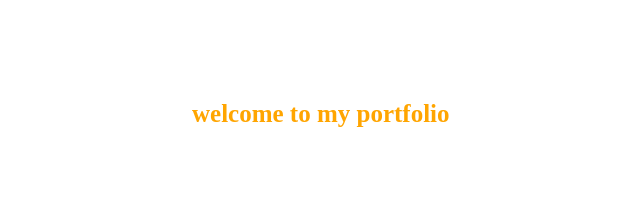
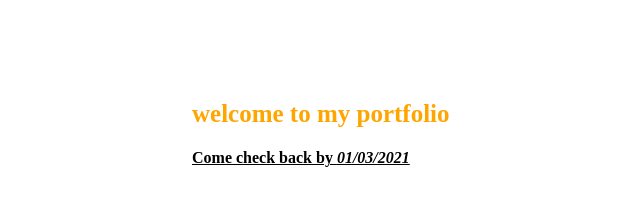
Before and after one commit to tolu-c/tolu-c.github.io, a plain HTML site: page index.html in a window 1280 px wide. Shown: the whole page, without its empty margins (88-728 px from the left). Drawn offline with Linux system fonts and the light colour scheme.

Commit message:
update files for online hosting

```diff
--- a/index.html
+++ b/index.html
@@ -11,6 +11,7 @@
     <section>
         <div class="port">
             <h1>welcome to my portfolio</h1>
+            <h4>Come check back by <em>01/03/2021</em></h4>
         </div>
     </section>
 
--- a/static/css/index.css
+++ b/static/css/index.css
@@ -6,3 +6,6 @@ section {
     width: 720px;
     margin: 100px auto;
 }
+h4 {
+    text-decoration: underline;
+}
--- a/static/js/index.js
+++ b/static/js/index.js
@@ -0,0 +1 @@
+alert ('Welcome to my Portfolio.\nIt would be fully functional by 01/03/2021.\nHave a great day ahead!Bye.')
```
